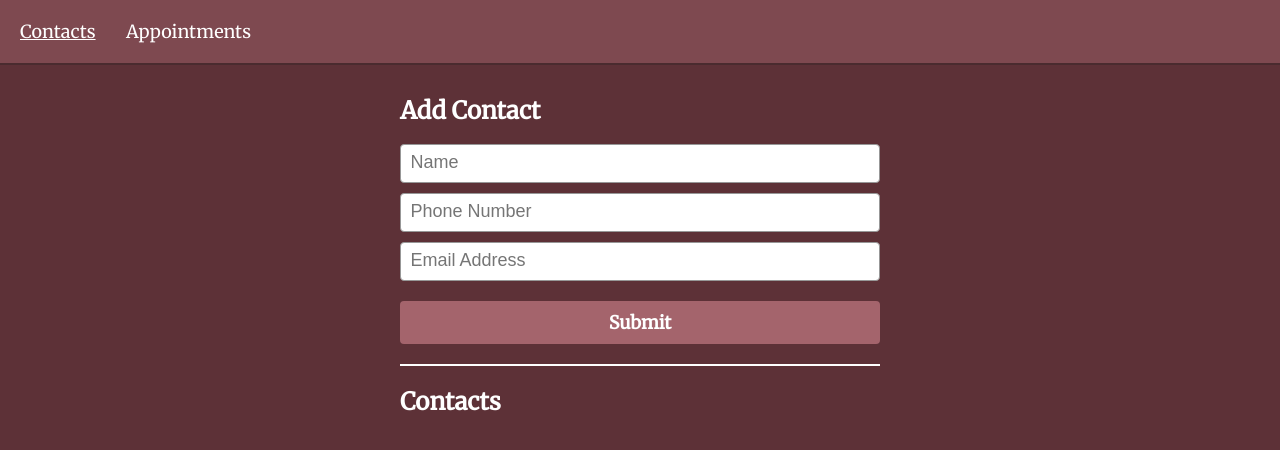
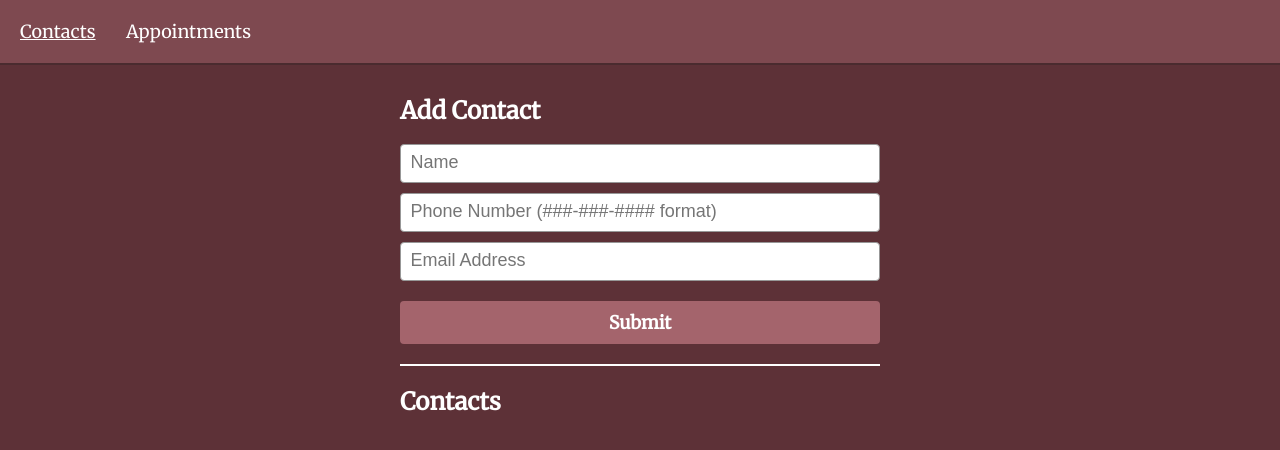
Before and after one commit to kldyckman/appointment-planner, a React (Create React App) app: page /contacts in a window 1280 px wide. Shown: the top 450 px of the page. Built offline with nearby package versions, Linux system fonts and the light colour scheme; a web font is replaced by a local one.

Commit message:
Update ContactForm.js

```diff
--- a/src/components/contactForm/ContactForm.js
+++ b/src/components/contactForm/ContactForm.js
@@ -23,7 +23,7 @@ export const ContactForm = ({
         value={phone}
         pattern="[1-9][0-9]{2}-[1-9][0-9]{2}-[0-9]{4}"
         onChange={({target}) => {setPhone(target.value)}}
-        placeholder="Phone Number"
+        placeholder="Phone Number (###-###-#### format)"
         required
        />
       <input
```
